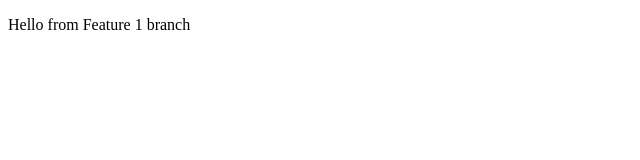
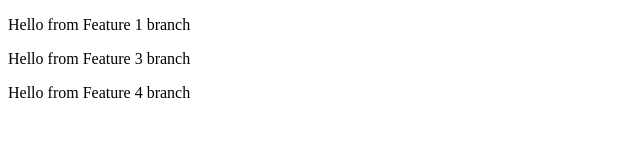
Before and after one commit to a8hok/git-session, a plain HTML site: page index.html in a window 1280 px wide. Shown: the whole page, without its empty margins (0-640 px from the left). Drawn offline with Linux system fonts and the light colour scheme.

Commit message:
[other dev] index update

```diff
--- a/index.html
+++ b/index.html
@@ -7,5 +7,7 @@
   </head>
   <body>
     <p>Hello from Feature 1 branch</p>
+    <p>Hello from Feature 3 branch</p>
+    <p>Hello from Feature 4 branch</p>
   </body>
 </html>
```
